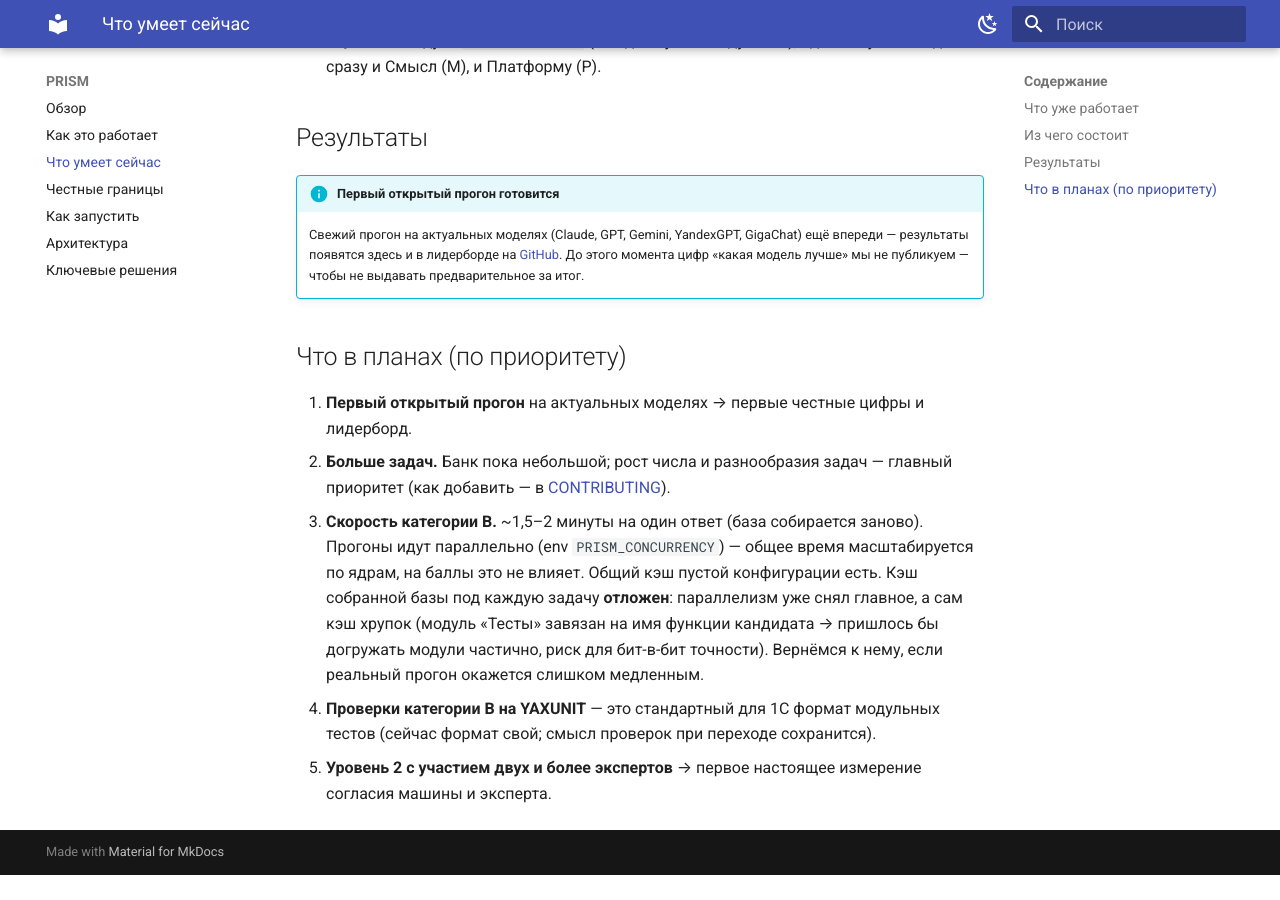
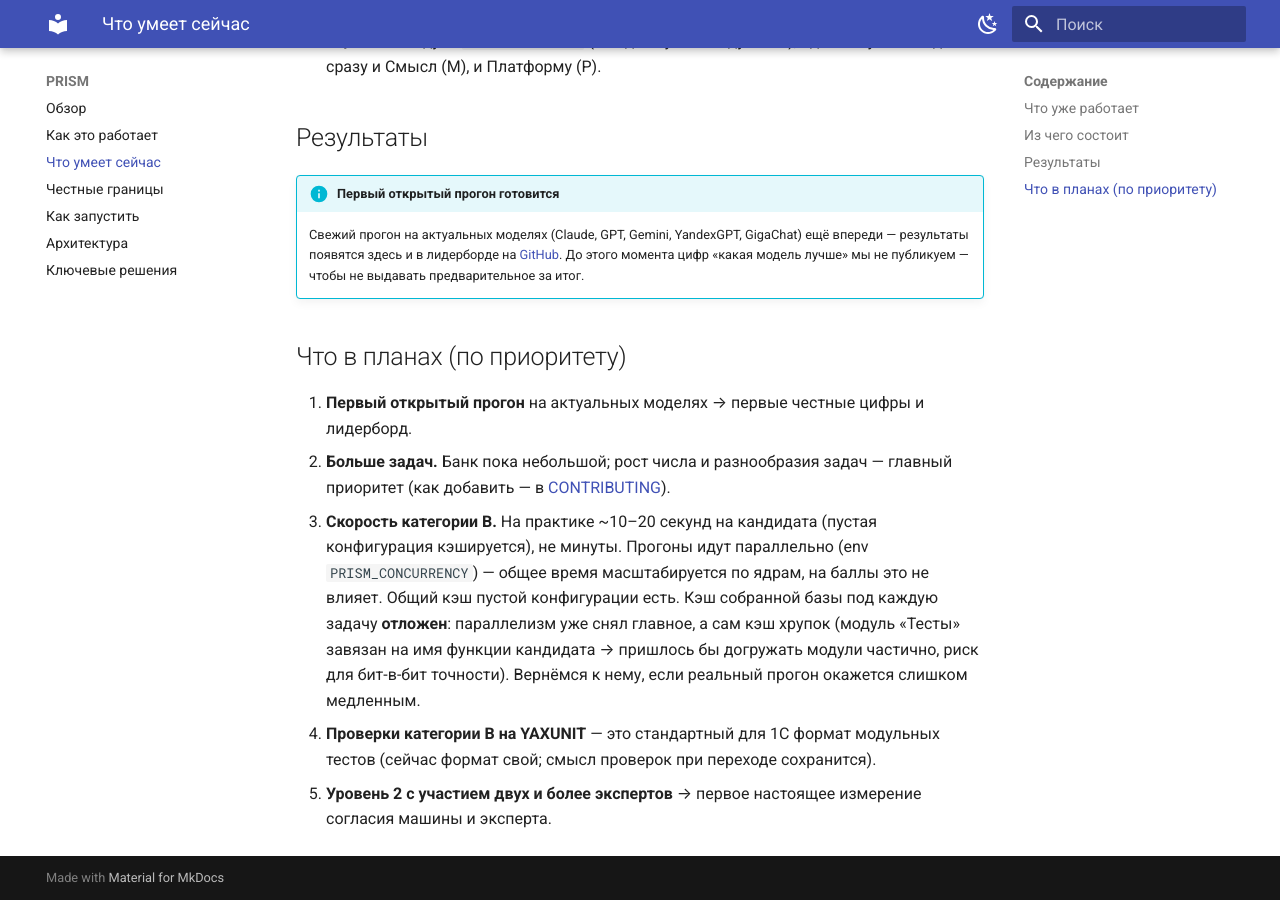
Before and after one commit to genlab-1c/prism, an MkDocs documentation site: the page built from docs/status.md, in a window 1280 px wide and 900 px high, scrolled down 1439 px. Built offline with MkDocs 1.6.1 and Material for MkDocs 9.7.7, drawn with Linux system fonts in a browser that asks for light colours; before the commit the page ends 2314 px from its top, so only the background shows below that.

Commit message:
docs: publish first L1 leaderboard (5 models) and fix B perf numbers
Зафиксирован первый авто-прогон Уровня 1 (2026-06-17, 5 моделей: Alice/Gemini-Flash-Lite/DeepSeek-V4-Flash/Qwen3-235B/GLM-4.7-Flash) — средние векторы по A (25 задач) и B (15 задач) в README.

Главный вывод прогона: DeepSeek V4-Flash лидирует на обеих осях при копеечной цене; Qwen3-235B (235B) в хвосте обеих — размер не предсказывает доменный навык 1С. Ось P различает модели по тому, выдумывают ли они метаданные.

Также исправлена заявленная скорость категории B: на практике ~10–20 с на кандидата (пустая конфигурация кэшируется), не «1,5–2 минуты» — по реальным замерам прогона. results/*.parts/ (промежуточные чекпойнты) добавлены в .gitignore.

```diff
--- a/docs/status.md
+++ b/docs/status.md
@@ -50,9 +50,9 @@
 1. **Первый открытый прогон** на актуальных моделях → первые честные цифры и лидерборд.
 2. **Больше задач.** Банк пока небольшой; рост числа и разнообразия задач — главный
    приоритет (как добавить — в [CONTRIBUTING](https://github.com/genlab-1c/prism/blob/main/CONTRIBUTING.md)).
-3. **Скорость категории B.** ~1,5–2 минуты на один ответ (база собирается заново).
-   Прогоны идут параллельно (env `PRISM_CONCURRENCY`) — общее время масштабируется по
-   ядрам, на баллы это не влияет. Общий кэш пустой конфигурации есть. Кэш собранной базы
+3. **Скорость категории B.** На практике ~10–20 секунд на кандидата (пустая конфигурация
+   кэшируется), не минуты. Прогоны идут параллельно (env `PRISM_CONCURRENCY`) — общее время
+   масштабируется по ядрам, на баллы это не влияет. Общий кэш пустой конфигурации есть. Кэш собранной базы
    под каждую задачу **отложен**: параллелизм уже снял главное, а сам кэш хрупок (модуль
    «Тесты» завязан на имя функции кандидата → пришлось бы догружать модули частично, риск
    для бит-в-бит точности). Вернёмся к нему, если реальный прогон окажется слишком медленным.
```
Also changed, not shown: README.md (+33 -32 lines), 1 other file.
